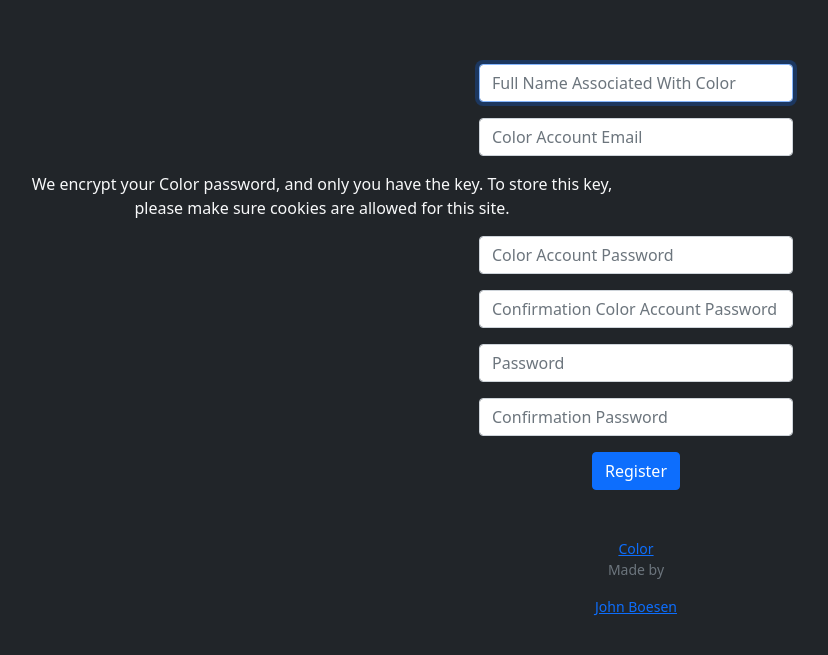
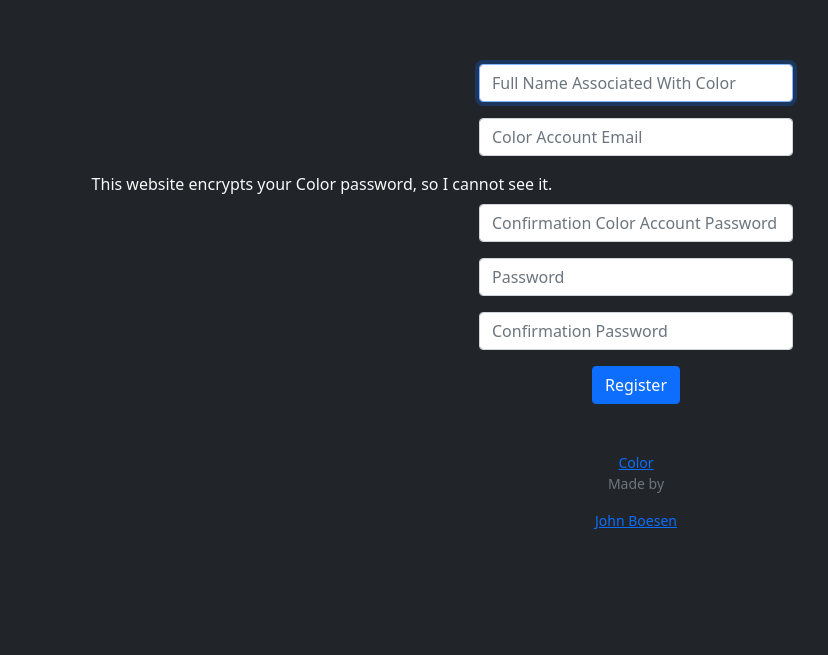
Before and after one commit to Jboesen/covid-activator, a Flask app: page /register in a window 1280 px wide. Shown: the part 88-743 px from the top of the page, without its empty margins (4-832 px from the left). Run offline with Flask 2, Linux system fonts and the light colour scheme; some libraries are stand-ins or nearby versions.

Commit message:
Update register.html

```diff
--- a/templates/register.html
+++ b/templates/register.html
@@ -19,13 +19,7 @@
             <input autocomplete="off" class="form-control mx-auto w-25 mb-3" id="coloremail" name="coloremail"
                 placeholder="Color Account Email" type="text">
         </div>
-        <p class="w-50 text-light">
-            We encrypt your Color password, and only you have the key. To store this key, please make sure cookies are allowed for this site.
-        </p>
-        <div>
-            <input class="form-control mx-auto w-25 mb-3" id="colorpw" name="colorpw" placeholder="Color Account Password"
-                type="password">
-        </div>
+        <p class="mt-2 mb-2 text-light w-50">This website encrypts your Color password, so I cannot see it.</p>
         <div>
             <input class="form-control mx-auto w-25 mb-3" id="confcolorpw" name="confcolorpw"
                 placeholder="Confirmation Color Account Password" type="password">
```
